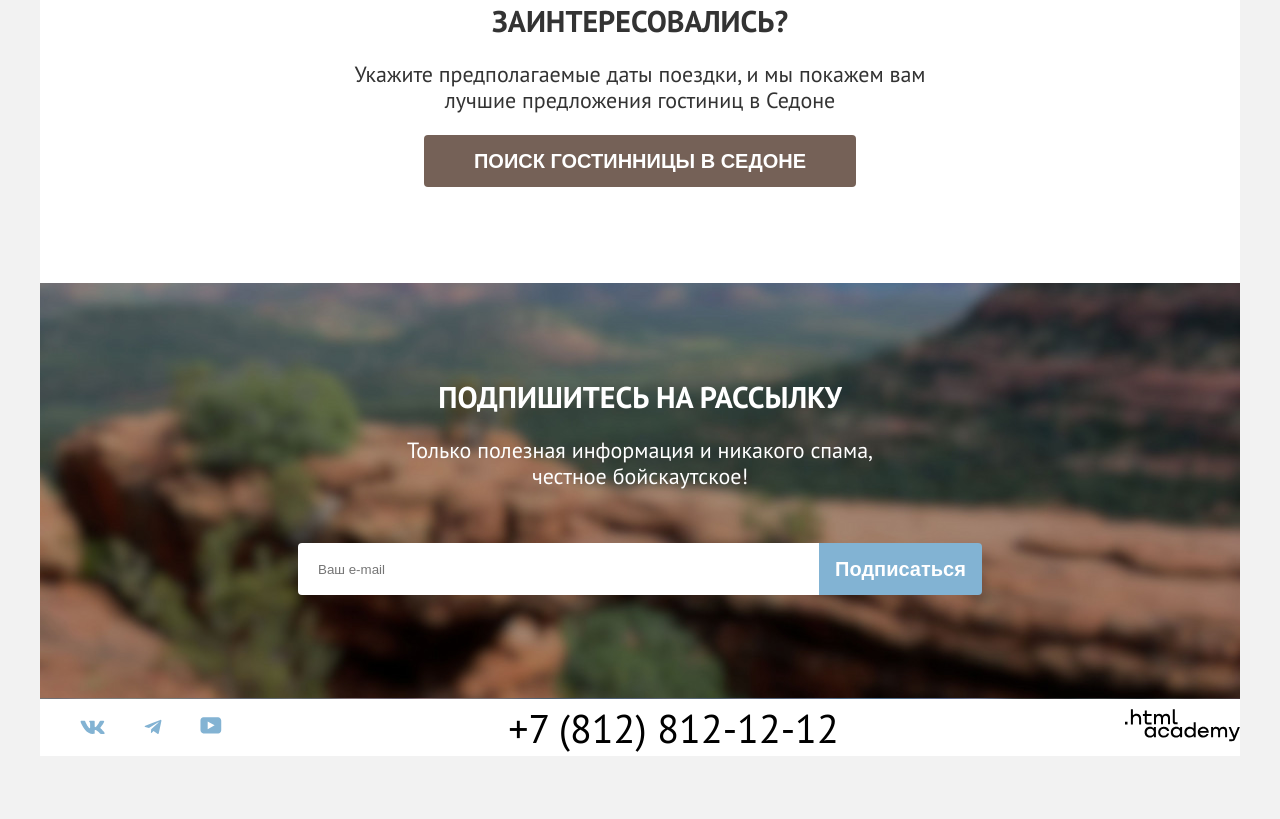
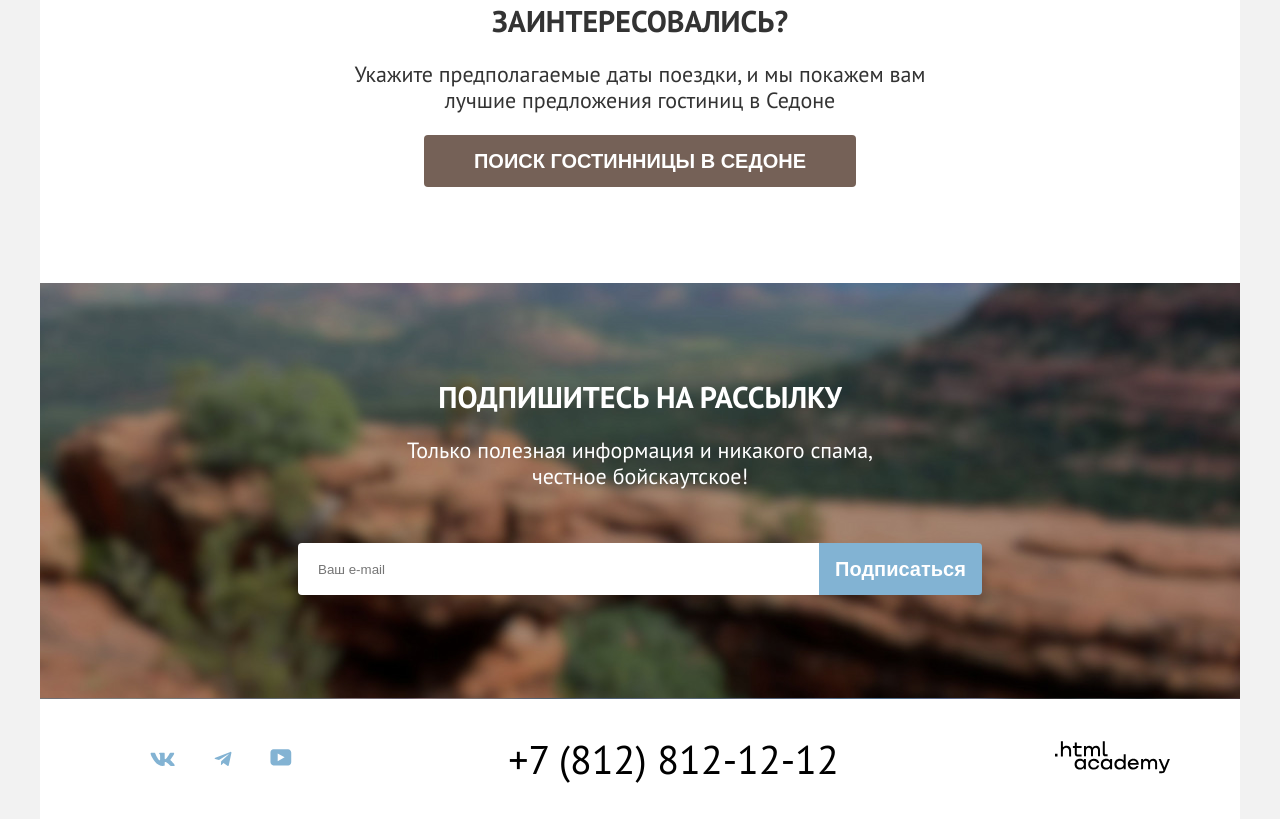
Before and after one commit to htmlacademy-htmlcss/1794633-sedona-37, a plain HTML site: page index.html in a window 1280 px wide. Shown: the part 2834-3653 px from the top of the page. Before the commit the page ends 3590 px from the top, so only its background shows below. Drawn offline with Linux system fonts and the light colour scheme.

Commit message:
Исправление отступов в футере

```diff
--- a/styles/style.css
+++ b/styles/style.css
@@ -381,7 +381,9 @@ body {
   display: flex;
   justify-content: space-between;
   align-items: center;
-  padding: 45px auto 35px auto;
+  margin: 0 auto;
+  width: 1060px;
+  height: 120px;
 }
 
 .social-list {
```
